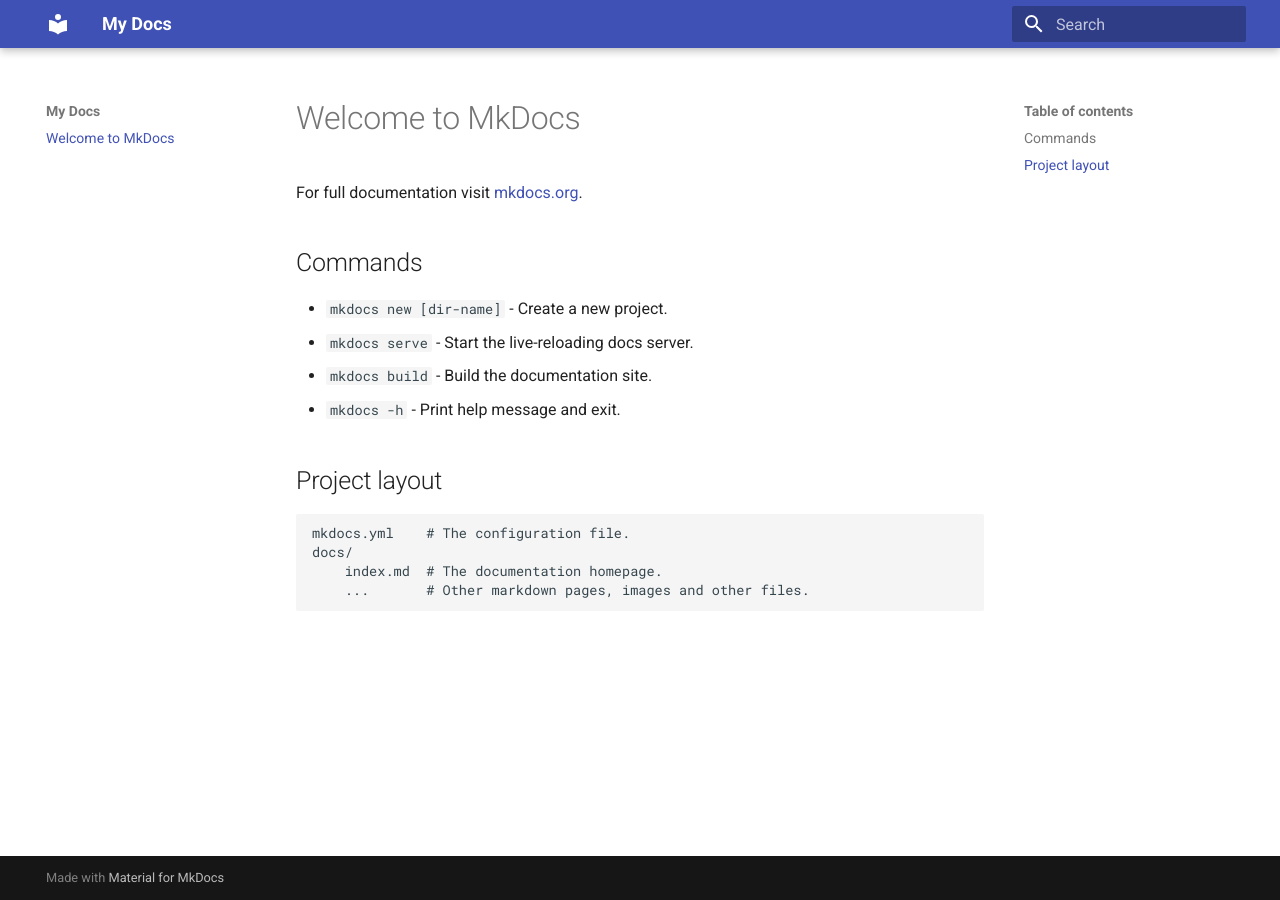
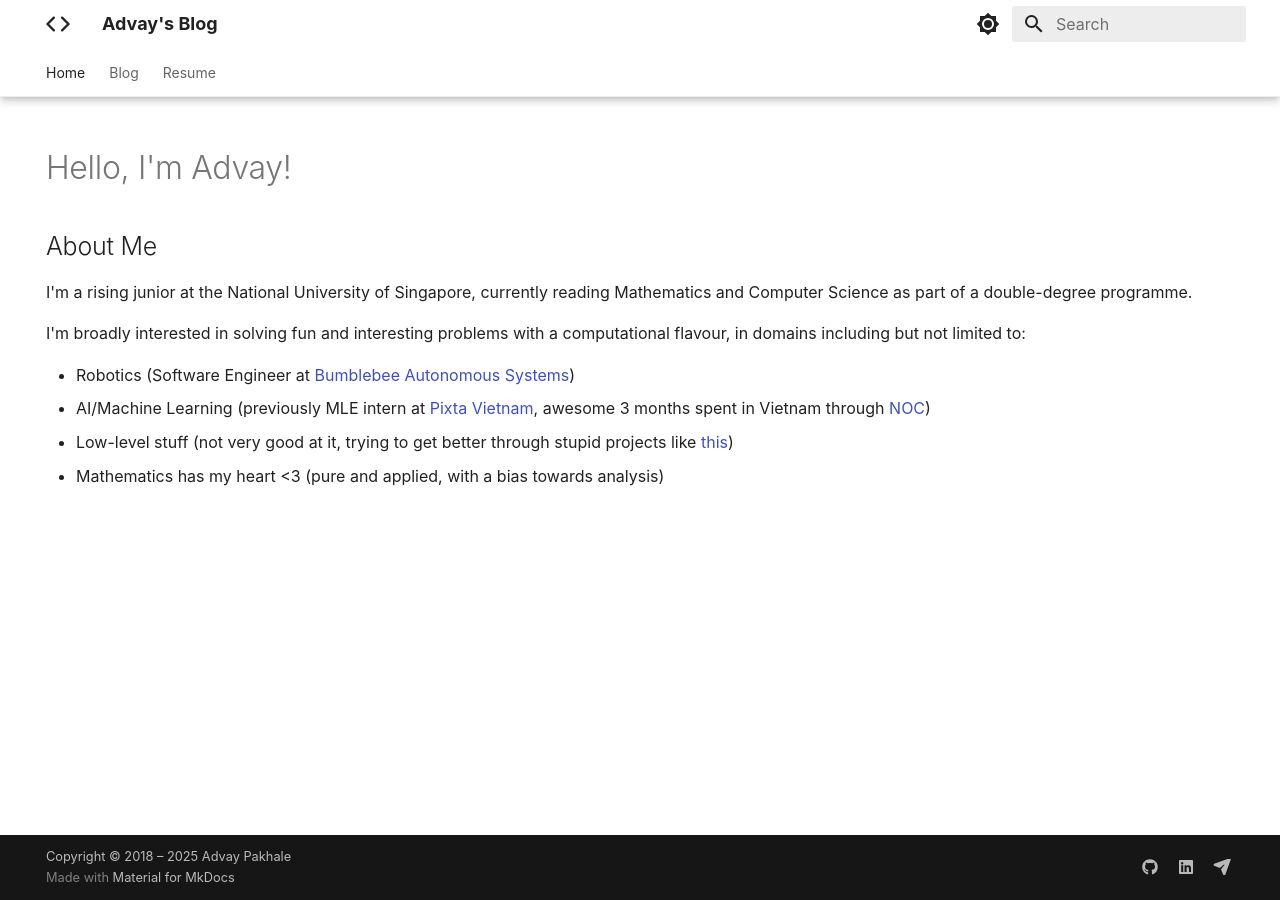
Before and after one commit to advaypakhale/advaypakhale.github.io, an MkDocs documentation site: the page built from docs/index.md, in a window 1280 px wide. Built offline with MkDocs 1.6.1 and Material for MkDocs 9.7.7, drawn with Linux system fonts in a browser that asks for light colours; some web fonts are replaced.

Commit message:
feat: working site

```diff
--- /dev/null
+++ b/docs/blog/posts/drafts/.meta.yml
@@ -0,0 +1 @@
+draft: true
--- a/docs/index.md
+++ b/docs/index.md
@@ -1,17 +1,18 @@
-# Welcome to MkDocs
+---
+hide:
+  - toc
+  - path
+  - navigation
+---
+# Hello, I'm Advay!
 
-For full documentation visit [mkdocs.org](https://www.mkdocs.org).
+## About Me
 
-## Commands
+I'm a rising junior at the National University of Singapore, currently reading Mathematics and Computer Science as part of a double-degree programme.
 
-* `mkdocs new [dir-name]` - Create a new project.
-* `mkdocs serve` - Start the live-reloading docs server.
-* `mkdocs build` - Build the documentation site.
-* `mkdocs -h` - Print help message and exit.
+I'm broadly interested in solving fun and interesting problems with a computational flavour, in domains including but not limited to:
 
-## Project layout
-
-    mkdocs.yml    # The configuration file.
-    docs/
-        index.md  # The documentation homepage.
-        ...       # Other markdown pages, images and other files.
+* Robotics (Software Engineer at [Bumblebee Autonomous Systems](https://bumblebee.sg/))
+* AI/Machine Learning (previously MLE intern at [Pixta Vietnam](https://pixta.vn/), awesome 3 months spent in Vietnam through [NOC](https://enterprise.nus.edu.sg/education-programmes/nus-overseas-colleges/))
+* Low-level stuff (not very good at it, trying to get better through stupid projects like [this](https://github.com/advaypakhale/TCPOverPaperAeroplanes))
+* Mathematics has my heart <3 (pure and applied, with a bias towards analysis)
--- /dev/null
+++ b/docs/javascripts/mathjax.js
@@ -0,0 +1,19 @@
+window.MathJax = {
+  tex: {
+    inlineMath: [["\\(", "\\)"]],
+    displayMath: [["\\[", "\\]"]],
+    processEscapes: true,
+    processEnvironments: true
+  },
+  options: {
+    ignoreHtmlClass: ".*|",
+    processHtmlClass: "arithmatex"
+  }
+};
+
+document$.subscribe(() => {
+  MathJax.startup.output.clearCache()
+  MathJax.typesetClear()
+  MathJax.texReset()
+  MathJax.typesetPromise()
+})
--- /dev/null
+++ b/docs/stylesheets/extra.css
@@ -0,0 +1,3 @@
+:root {
+  --md-text-font: "Computer Modern Serif";
+}
--- a/mkdocs.yml
+++ b/mkdocs.yml
@@ -1,4 +1,111 @@
 # yaml-language-server: $schema=https://squidfunk.github.io/mkdocs-material/schema.json
-site_name: My Docs
+site_name: Advay's Blog
+site_url: https://advaypakhale.github.io
 theme:
   name: material
+  custom_dir: overrides
+  features:
+    - navigation.indexes
+    - navigation.instant
+    - navigation.instant.prefetch
+    - navigation.instant.progress
+    - navigation.tracking
+    - navigation.tabs
+    - navigation.tabs.sticky
+    - navigation.expand
+    - navigation.path
+    - navigation.indexes
+    - toc.follow
+    - navigation.top
+    - search.suggest
+    - search.highlight
+  palette:
+    # Palette toggle for light mode
+    - scheme: default
+      primary: white
+      accent: teal
+      toggle:
+        icon: material/brightness-7
+        name: Switch to dark mode
+    # Palette toggle for dark mode
+    - scheme: slate
+      primary: black
+      accent: teal
+      toggle:
+        icon: material/brightness-4
+        name: Switch to light mode
+  font:
+    text: Roboto
+    code: JetBrains Mono
+  icon:
+    logo: octicons/code-16
+extra_css:
+  - stylesheets/extra.css
+extra_javascript:
+  - javascripts/mathjax.js
+  - https://unpkg.com/mathjax@3/es5/tex-mml-chtml.js
+nav:
+  - Home: index.md
+  - Blog:
+      - blog/index.md
+      - Tags: blog/tags.md
+  - Resume:
+      - https://drive.google.com/file/d/1bk0eF2B7nBcckGtvCCuHGj9DBqPzkEFm/view?usp=sharing
+plugins:
+  - search
+  - blog:
+      blog_toc: true
+      archive_date_format: MMMM yyyy
+      pagination_per_page: 5
+  - meta
+  - tags:
+      tags_file: blog/tags.md
+  - social
+extra:
+  social:
+    - icon: fontawesome/brands/github
+      name: advaypakhale on GitHub
+      link: https://github.com/advaypakhale
+    - icon: fontawesome/brands/linkedin
+      name: My LinkedIn
+      link: https://linkedin.com/in/advay-pakhale-30934ab1/
+    - icon: fontawesome/solid/paper-plane
+      name: Email me
+      link: mailto:advay.pakhale@u.nus.edu
+copyright: >
+  Copyright &copy; 2018 – 2025 Advay Pakhale
+
+hooks:
+  - hooks/socialmedia.py
+markdown_extensions:
+  - abbr
+  - admonition
+  - def_list
+  - footnotes
+  - md_in_html
+  - tables
+  - attr_list
+  - pymdownx.emoji:
+      emoji_index: !!python/name:material.extensions.emoji.twemoji
+      emoji_generator: !!python/name:material.extensions.emoji.to_svg
+  - pymdownx.arithmatex:
+      generic: true
+  - pymdownx.betterem
+  - pymdownx.blocks.caption
+  - pymdownx.caret
+  - pymdownx.mark
+  - pymdownx.tilde
+  - pymdownx.details
+  - pymdownx.highlight:
+      use_pygments: true
+      anchor_linenums: true
+      pygments_lang_class: true
+      auto_title: true
+      linenums: true
+      linenums_style: pymdownx-inline
+      line_spans: __span
+  - pymdownx.superfences
+  - pymdownx.inlinehilite
+  - pymdownx.snippets
+  - pymdownx.tasklist:
+      custom_checkbox: true
--- /dev/null
+++ b/overrides/main.html
@@ -0,0 +1,12 @@
+{% extends "base.html" %}
+
+{% block htmltitle %}
+  <title>Advay's Blog</title>
+{% endblock %}
+
+{% block styles %}
+  <!-- Add scripts that need to run before here -->
+  {{ super() }}
+  <!-- Add scripts that need to run afterwards here -->
+  <link rel="stylesheet" type="text/css" href="https://cdn.jsdelivr.net/gh/bitmaks/cm-web-fonts@latest/fonts.css">
+{% endblock %}
--- /dev/null
+++ b/overrides/partials/comments.html
@@ -0,0 +1,17 @@
+{% if page.file.src_uri.startswith('blog/posts') %}
+<script src="https://giscus.app/client.js"
+        data-repo="advaypakhale/advaypakhale.github.io"
+        data-repo-id="MDEwOlJlcG9zaXRvcnk5NjEzNDcxMQ=="
+        data-category="Announcements"
+        data-category-id="DIC_kwDOBbrmN84Cq3GG"
+        data-mapping="title"
+        data-strict="0"
+        data-reactions-enabled="1"
+        data-emit-metadata="1"
+        data-input-position="top"
+        data-theme="light"
+        data-lang="en"
+        crossorigin="anonymous"
+        async>
+</script>
+{% endif %}
--- a/pyproject.toml
+++ b/pyproject.toml
@@ -5,5 +5,6 @@ description = "Add your description here"
 readme = "README.md"
 requires-python = ">=3.10"
 dependencies = [
-    "mkdocs-material>=9.6.14",
+    "mkdocs-material[imaging]>=9.6.14",
+    "mkdocs-pdf>=0.1.2",
 ]
```
Also changed, not shown: docs/blog/index.md (added, +6 -0 lines), docs/blog/posts/linear_regression.md (added, +21 -0 lines), hooks/socialmedia.py (added, +22 -0 lines), README.md (added), docs/blog/tags.md (added), 1 other file.
